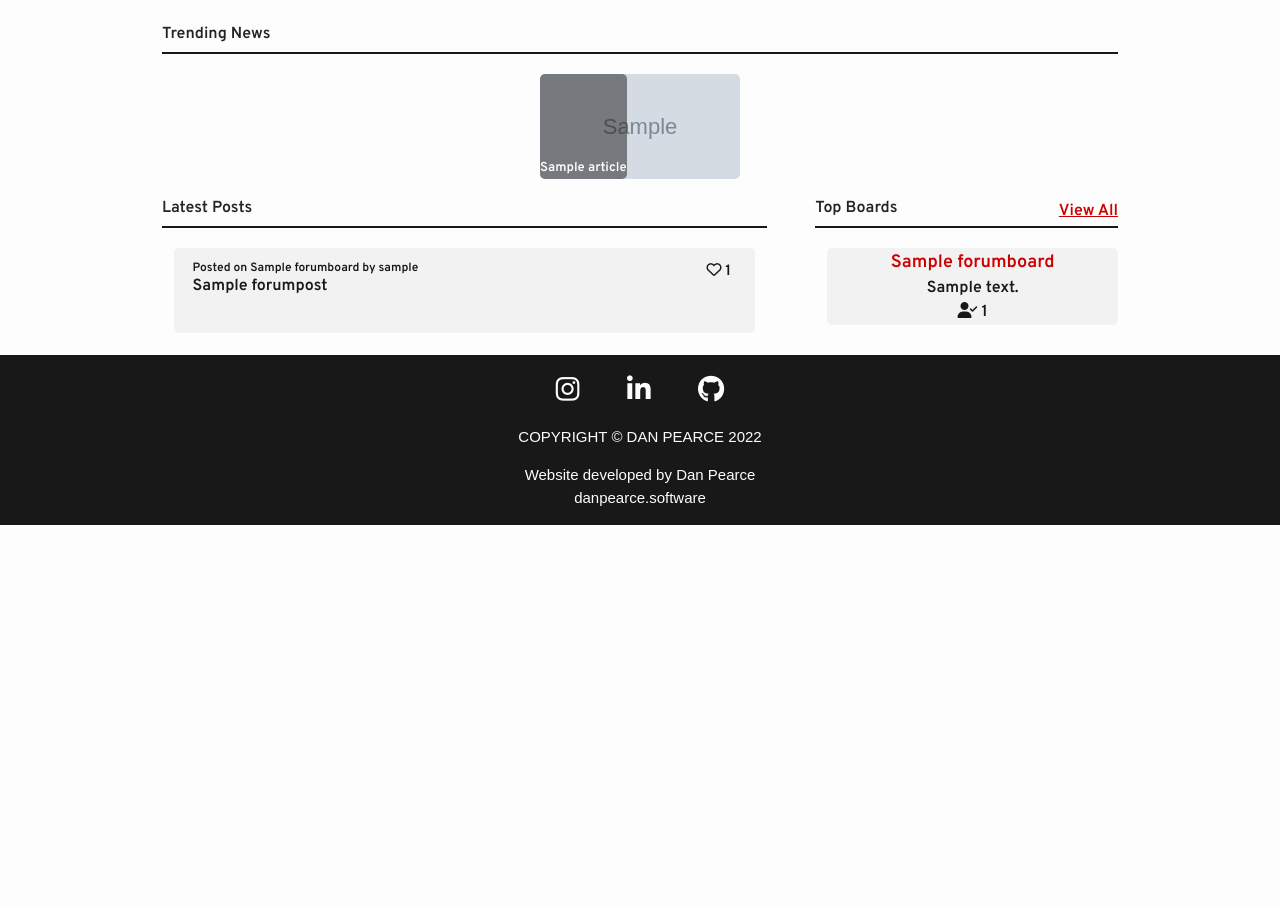
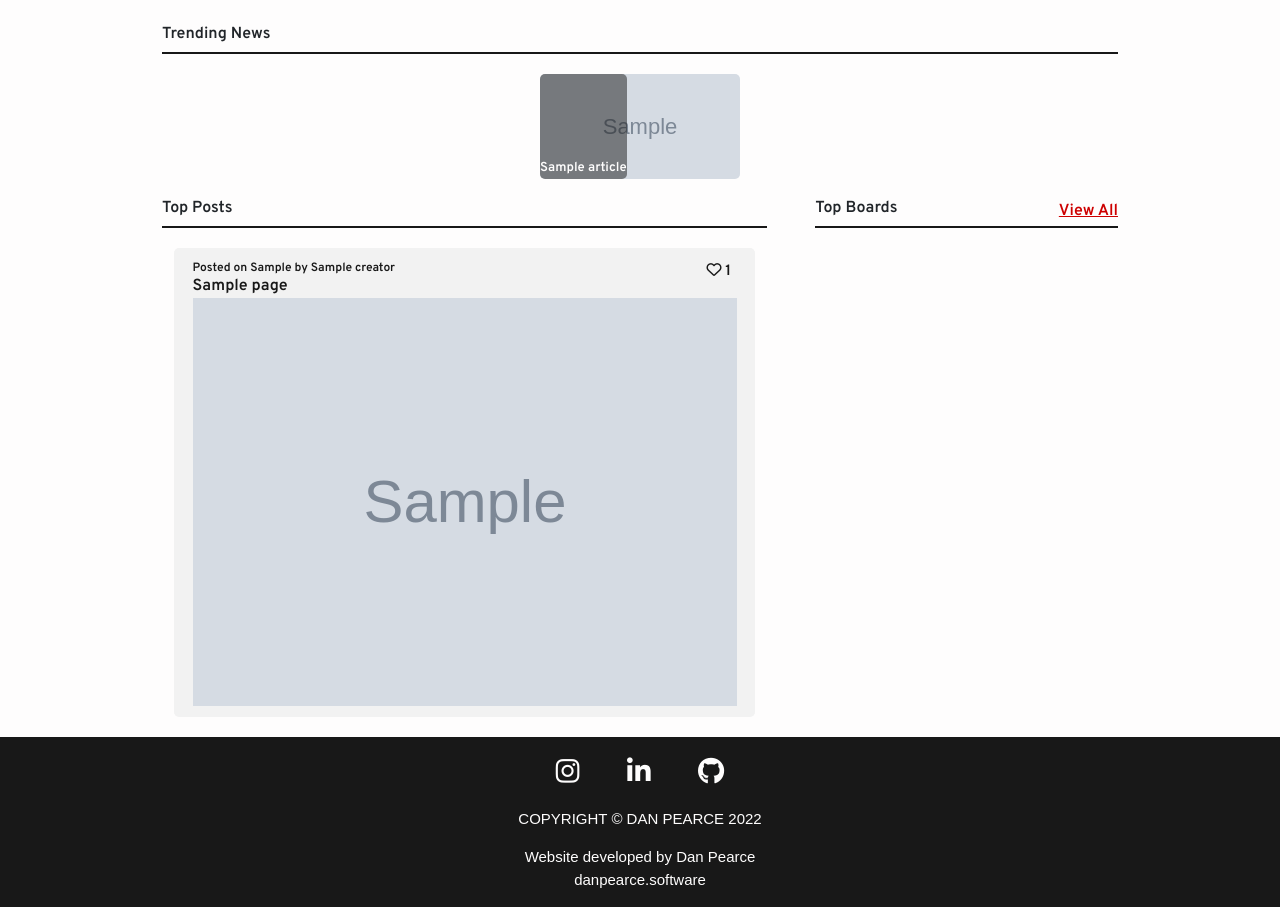
Before and after one commit to DanPearce/CI_PP4_TheForum, a Django app: template templates/index.html in a window 1280 px wide. Shown: the part 298-1205 px from the top of the page. Before the commit the page ends 823 px from the top, so only its background shows below. Run offline with Django 3.2, Linux system fonts and the light colour scheme; tables that the repository leaves empty hold one stand-in row (values such as "Sample post"); the template is opened without the code that fills it: values that come from a table or form of the project are taken from there, most other values are stand-ins (such as "Sample title", 1, 10 or a date in 2020); grey boxes marked "Sample" are stand-in pictures; some libraries are stand-ins or nearby versions.

Commit message:
Add page pagination to the posts on the home page, also changed the view to gather the data based on likes and followers

```diff
--- a/templates/latest_posts.html
+++ b/templates/latest_posts.html
@@ -1,7 +1,7 @@
 <div class="row container-fluid latest-posts">
-    <h6>Latest Posts</h6>
+    <h6>Top Posts</h6>
     <hr class="my-4">
-    {% for post in latest_posts %}
+    {% for post in page.object_list %}
     <a href="{% url 'post_detail' post.slug  %}">
         <div class="index-forum-post row">
             <div class="col-12">
@@ -27,4 +27,12 @@
         </div>
     </a>
     {% endfor %}
+    <div class="page-scroll">
+        {% if page.has_previous %}
+            <a href="{% url 'home' %}?page={{ page.previous_page_number }}"><i class="fa-solid fa-arrow-left"></i> Previous</a>
+        {% endif %}
+        {% if page.has_next %}
+            <a href="{% url 'home' %}?page={{ page.next_page_number }}">Next <i class="fa-solid fa-arrow-right"></i></a>
+        {% endif %}
+    </div>
 </div>
```
Also changed, not shown: forumboard/views.py (+10 -3 lines).
